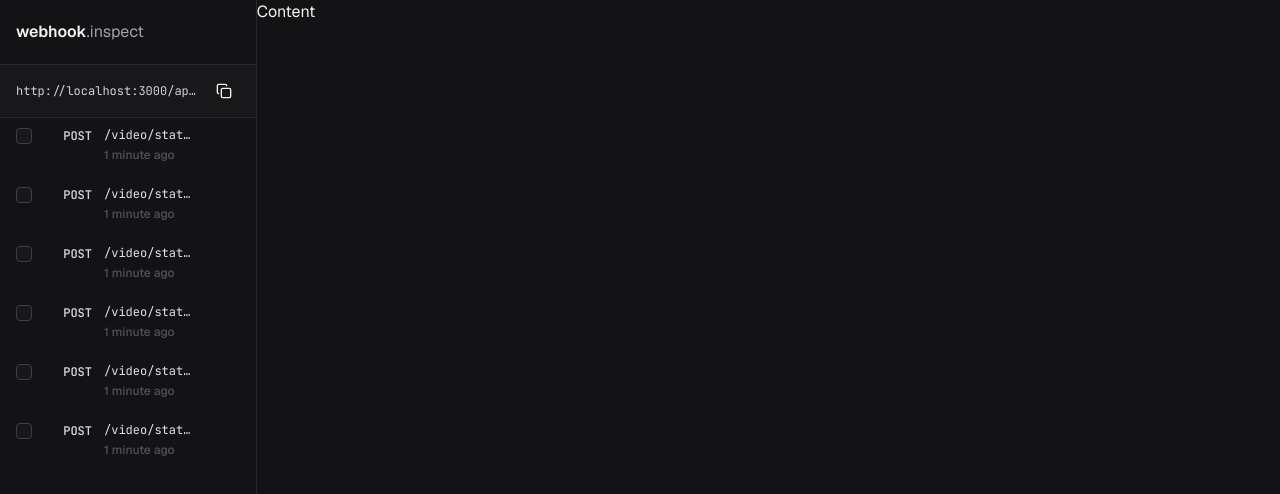
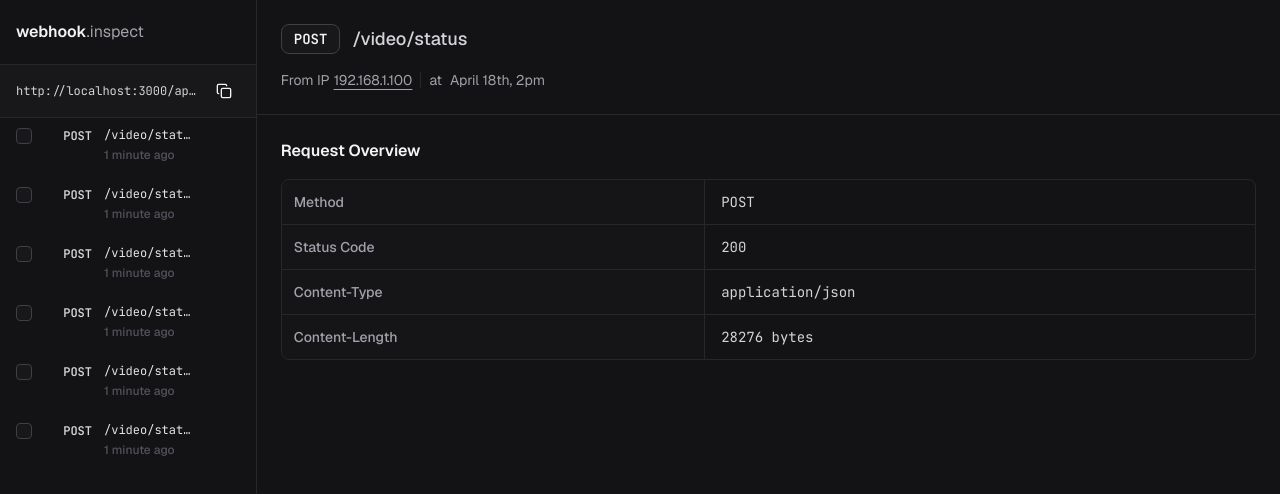
Before and after one commit to murilodamarioo/webhook-inspector, a React (Vite) app in the folder web/: page / in a window 1280 px wide. Shown: the top 494 px of the page. Built offline with nearby package versions, Linux system fonts and the light colour scheme.

Commit message:
:sparkles: feat: Add SectionDataTable, SectionTitle, Badge components and integrate them into the Index route

```diff
--- /dev/null
+++ b/web/src/components/section-data-table.tsx
@@ -0,0 +1,27 @@
+import type { ComponentProps } from 'react'
+import { twMerge } from 'tailwind-merge'
+
+interface SectionDataTableProps extends ComponentProps<'div'> {
+  data: Array<{key: string, value: string}>
+}
+
+export function SectionDataTable({ className, data, ...props }: SectionDataTableProps) {
+  return (
+    <div className={twMerge("overflow-hidden rounded-lg border border-zinc-700", className)} {...props}>
+      <table className="w-full">
+        {data.map((item) => {
+          return (
+            <tr key={item.key} className="border-b border-zinc-700 last:border-0">
+              <td className="p-3 text-sm font-medium text-zinc-400 bg-zinc-800/50 border-r border-zinc-700">
+                {item.key}
+              </td>
+              <td className="px-4 text-sm font-mono text-zinc-300">
+                {item.value}
+              </td>
+            </tr>
+          )
+        })}
+      </table>
+    </div>
+  )
+}
--- /dev/null
+++ b/web/src/components/section-title.tsx
@@ -0,0 +1,10 @@
+import type { ComponentProps } from 'react'
+import { twMerge } from 'tailwind-merge'
+
+interface SectionTitleProps extends ComponentProps<'h3'> { }
+
+export function SectionTitle({ className, ...props }: SectionTitleProps) {
+  return (
+    <h3 className={twMerge("text-base font-semibold text-zinc-100", className)} {...props} />
+  )
+}
--- /dev/null
+++ b/web/src/components/ui/badge.tsx
@@ -0,0 +1,16 @@
+import type { ComponentProps } from 'react'
+import { twMerge } from 'tailwind-merge'
+
+interface BadgeProps extends ComponentProps<'span'> { }
+
+export function Badge({ className, ...props }: BadgeProps) {
+  return (
+    <span className={
+      twMerge(
+        "px-3 py-1 rounded-lg border font-mono text-sm font-semibold border-zinc-600 bg-zinc-800 text-zinc-100",
+        className
+      )}
+      {...props}
+    />
+  )
+}
--- /dev/null
+++ b/web/src/components/webhook-detail-header.tsx
@@ -0,0 +1,23 @@
+import { Badge } from './ui/badge'
+
+export function WebhookDetailHeader() {
+  return (
+    <div className="space-y-4 border-b border-zinc-700 p-6">
+      <div className="flex items-center gap-3">
+        <Badge>POST</Badge>
+        <span className="text-lg font-medium text-zinc-300">/video/status</span>
+      </div>
+      <div className="flex items-center gap-2">
+        <div className="flex items-center gap-1 text-sm text-zinc-400">
+          <span>From IP</span>
+          <span className="underline underline-offset-4">192.168.1.100</span>
+        </div>
+        <span className="w-px h-4 bg-zinc-700" />
+        <div className="flex items-center gap-2 text-sm text-zinc-400">
+          <span>at</span>
+          <span>April 18th, 2pm</span>
+        </div>
+      </div>
+    </div>
+  )
+}
--- a/web/src/routes/index.tsx
+++ b/web/src/routes/index.tsx
@@ -2,12 +2,22 @@
 import { Panel, PanelGroup, PanelResizeHandle } from 'react-resizable-panels'
 
 import { Sidebar } from '../components/sidebar'
+import { WebhookDetailHeader } from '../components/webhook-detail-header'
+import { SectionTitle } from '../components/section-title'
+import { SectionDataTable } from '../components/section-data-table'
 
 export const Route = createFileRoute('/')({
   component: Index,
 })
 
 function Index() {
+  const overviewData = [
+    { key: 'Method', value: 'POST' },
+    { key: 'Status Code', value: '200' },
+    { key: 'Content-Type', value: 'application/json' },
+    { key: 'Content-Length', value: '28276 bytes' },
+  ]
+
   return (
     <div className="h-screen bg-zinc-900">
       <PanelGroup direction="horizontal">
@@ -18,7 +28,18 @@
         <PanelResizeHandle className="w-px bg-zinc-700 hover:bg-zinc-600 transition-colors duration-150" />
 
         <Panel defaultSize={80} minSize={60}>
-          Content
+          <div className="flex h-full flex-col">
+            <WebhookDetailHeader />
+            <div className="flex-1 overflow-y-auto">
+              <div className="space-y-6 p-6">
+                <div className="space-y-4">
+                  <SectionTitle>Request Overview</SectionTitle>
+                  <SectionDataTable data={overviewData} />
+                </div>
+                <div></div>
+              </div>
+            </div>
+          </div>
         </Panel>
       </PanelGroup>
     </div>
```
